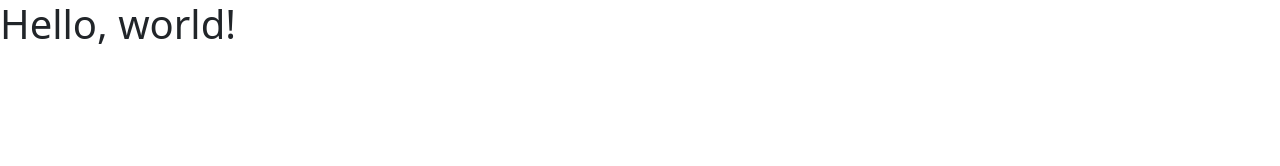
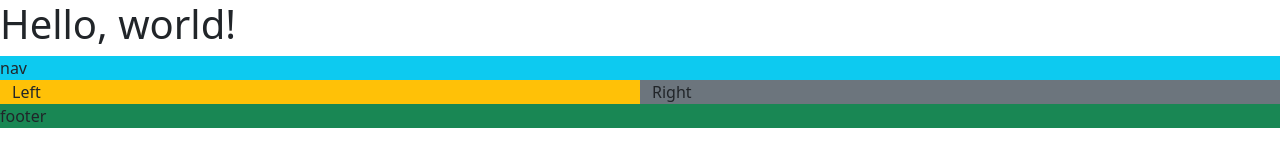
Before and after one commit to brianhernandez04/collab-practice3, a plain HTML site: page index.html in a window 1280 px wide. Drawn offline with nearby package versions, Linux system fonts and the light colour scheme.

Commit message:
created nav left and right column and footer

```diff
--- a/index.html
+++ b/index.html
@@ -14,6 +14,27 @@
   <body>
     <h1>Hello, world!</h1>
 
+    <section class="container-fluid">
+
+      <nav class="row col bg-info"> nav </nav>
+
+      <div class="row">
+        <div class="col 6 bg-warning">Left</div>
+        <div class="col 6 bg-secondary">Right</div>
+      </div>
+
+      <footer class="row col bg-success"> footer </footer>
+
+    </section>
+
+
+
+
+
+
+
+
+
     <!-- Optional JavaScript; choose one of the two! -->
 
     <!-- Option 1: Bootstrap Bundle with Popper -->
```
